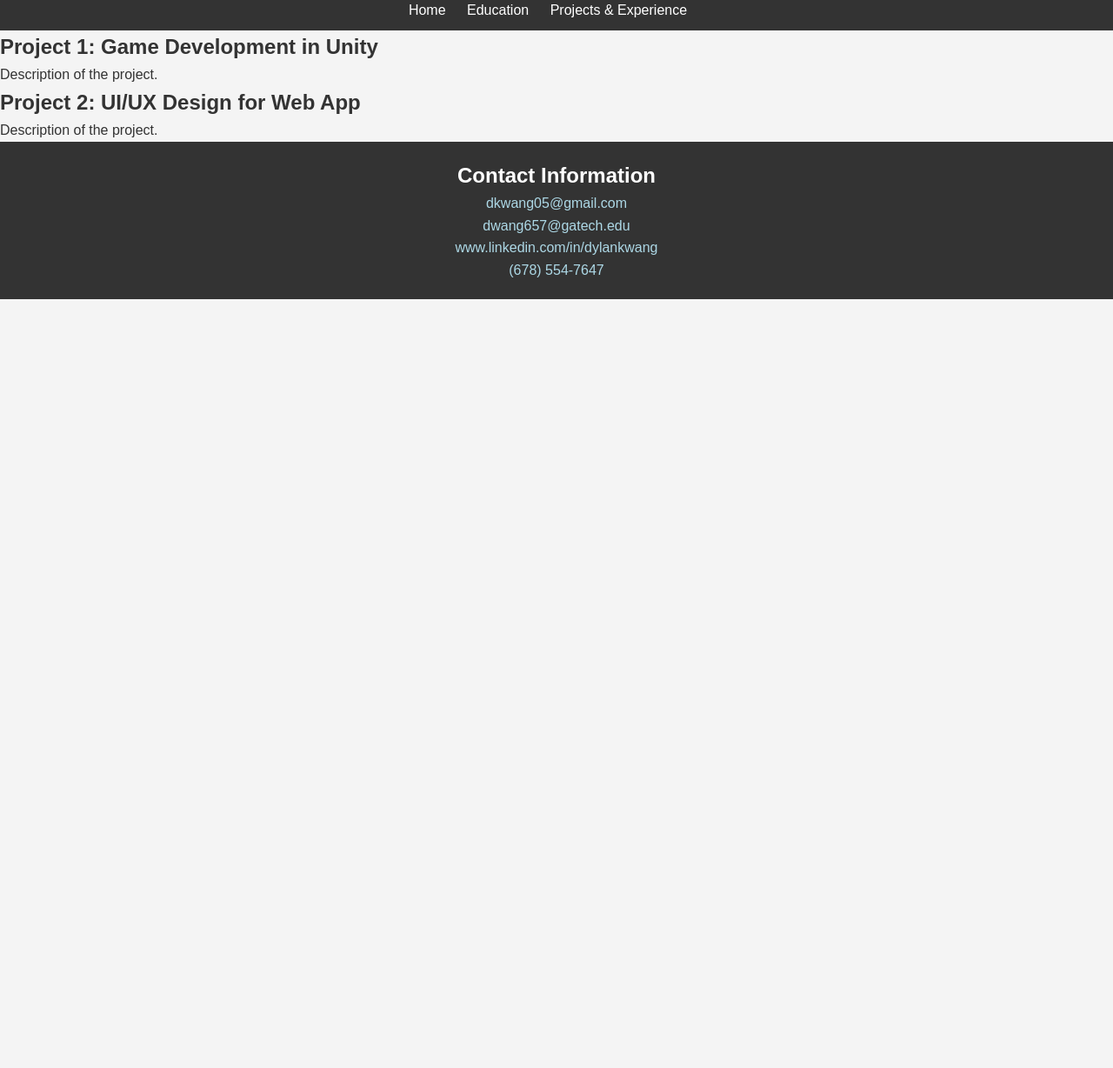
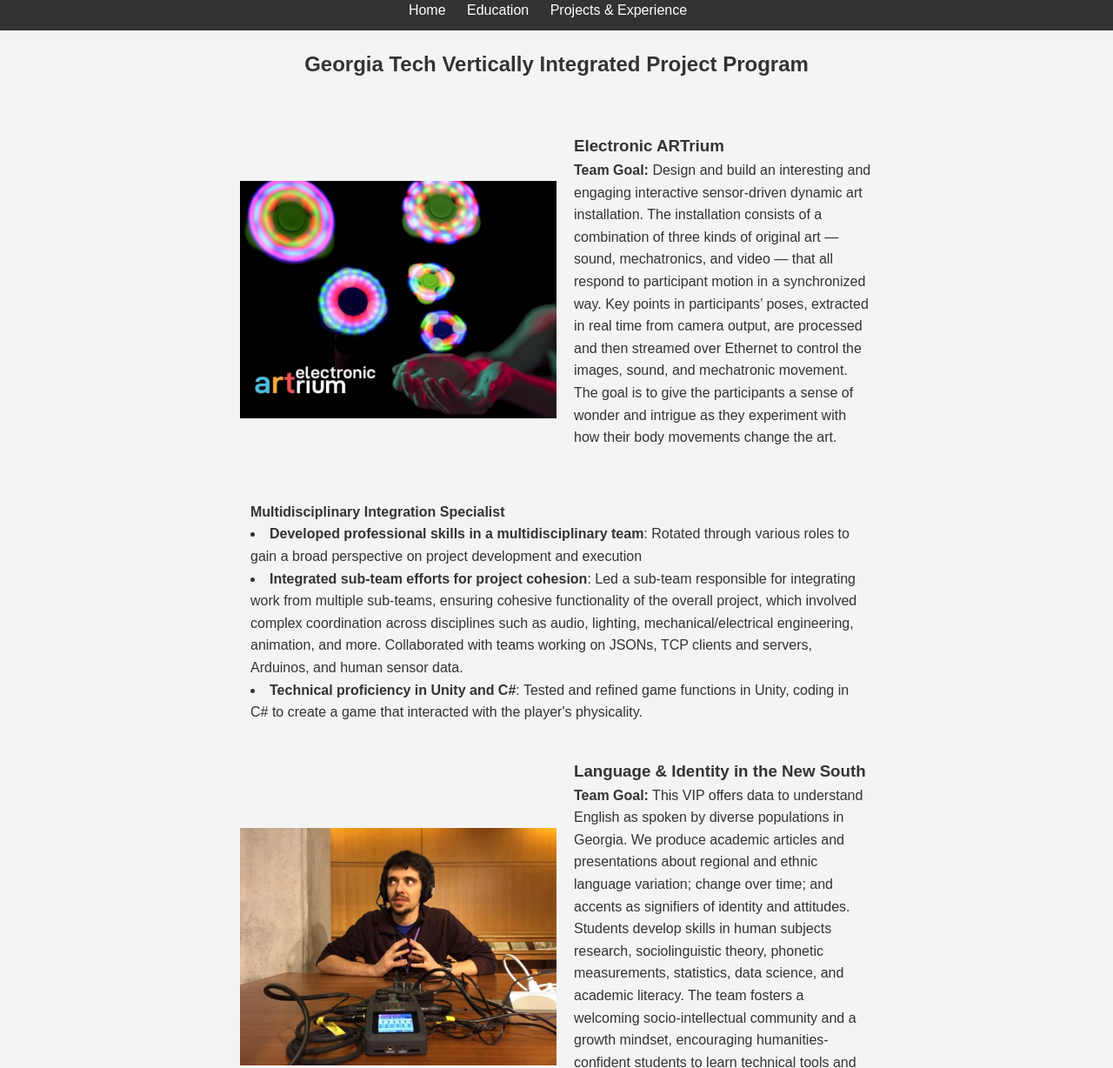
Before and after one commit to dylanwang16/dylanwang16.github.io-portfolio, a plain HTML site: page projects.html in a window 1280 px wide. Shown: the part 72-1300 px from the top of the page at 87% size. Before the commit the page ends 800 px from the top, so only its background shows below. Drawn offline with Linux system fonts and the light colour scheme.

Commit message:
Added content and formatting to projects.html

```diff
--- a/projects.html
+++ b/projects.html
@@ -19,12 +19,84 @@
         </nav>
     </header>
 
-    <section>
-        <h2>Project 1: Game Development in Unity</h2>
-        <p>Description of the project.</p>
+    <section id="projects">
+        <h2 class="projects-title">Georgia Tech Vertically Integrated Project Program</h2>
+        <div class="project-container">
+            <img src="electronic_artrium.jpg" alt="Electronic ARTrium Logo" class="vip-logo">
+            <div class="project-text">
+                <h3>Electronic ARTrium</h3>
+                <p><strong>Team Goal:</strong> Design and build an interesting and engaging interactive sensor-driven dynamic art
+                    installation. The installation consists of a combination of three kinds of original art — sound, mechatronics,
+                    and video — that all respond to participant motion in a synchronized way. Key points in participants’ poses,
+                    extracted in real time from camera output, are processed and then streamed over Ethernet to control the images,
+                    sound, and mechatronic movement. The goal is to give the participants a sense of wonder and intrigue as they
+                    experiment with how their body movements change the art.</p>
+            </div>
 
-        <h2>Project 2: UI/UX Design for Web App</h2>
-        <p>Description of the project.</p>
+        </div>
+        <div class="role">
+            <p><strong>Multidisciplinary Integration Specialist</strong></p>
+            <ul>
+                <li>
+                    <strong>Developed professional skills in a multidisciplinary team</strong>: Rotated through various roles to gain a broad
+                    perspective on project development and execution
+                </li>
+                <li>
+                    <strong>Integrated sub-team efforts for project cohesion</strong>: Led a sub-team responsible for integrating work from
+                    multiple sub-teams, ensuring cohesive functionality of the overall project, which involved complex
+                    coordination across disciplines such as audio, lighting, mechanical/electrical engineering, animation,
+                    and more. Collaborated with teams working on JSONs, TCP clients and servers, Arduinos, and human sensor
+                    data.
+                </li>
+                <li>
+                    <strong>Technical proficiency in Unity and C#</strong>: Tested and refined game functions in Unity, coding in C# to create
+                    a game that interacted with the player's physicality.
+                </li>
+            </ul>
+        </div>
+
+        <div class="project-container">
+            <img src="language.jpg" alt="Language & Identity in the New South Logo" class="vip-logo">
+            <div class="project-text">
+                <div class="project-text">
+                    <h3>Language & Identity in the New South</h3>
+                    <p><strong>Team Goal:</strong> This VIP offers data to understand English as spoken by diverse populations in
+                        Georgia.  We produce academic articles and presentations about regional and ethnic language variation; change
+                        over time; and accents as signifiers of identity and attitudes.  Students develop skills in human subjects
+                        research, sociolinguistic theory, phonetic measurements, statistics, data science, and academic literacy.
+                        The team fosters a welcoming socio-intellectual community and a growth mindset, encouraging
+                        humanities-confident students to learn technical tools and inviting computing-confident students to appreciate
+                        the social richness of language data.
+                    </p>
+                </div>
+            </div>
+        </div>
+        <div class="role">
+            <p><strong>Student Researcher</strong></p>
+            <ul>
+                <li>
+                    <strong>Conducted comprehensive research</strong>: Involved in all stages of the research process, including
+                    gathering and analyzing linguistic data, literature review, and synthesis, formulating research questions, and
+                    presenting findings
+                </li>
+                <li>
+                    <strong>Developed technical and analytical skills</strong>: Gained expertise in human subjects research, data
+                    management, phonetic analysis, and statistical analysis
+                </li>
+                <li>
+                    <strong>Enhanced academic practices</strong>: Strengthened skills in academic writing, presenting research
+                    results, and collaboration in a team setting
+                </li>
+                <li>
+                    <strong>Led self-directed projects</strong>: Designed and executed a group project, enhancing project management
+                    and problem-solving skills
+                </li>
+                <li>
+                    <strong>Contributed to a socio-intellectual community</strong>: Actively engaged in a collaborative environment,
+                    fostering innovation and interdisciplinary learning
+                </li>
+            </ul>
+        </div>
     </section>
 
     <footer>
--- a/styles.css
+++ b/styles.css
@@ -104,6 +104,43 @@ nav ul li a:hover {
     height: auto; /* Maintain aspect ratio */
 }
 
+.project-container {
+    display: flex; /* Use flexbox for horizontal alignment */
+    align-items: center; /* Vertically center the items */
+    justify-content: center;
+    max-width: 100%;
+    padding: 20px; /* Add padding for space around content */
+    margin: 20px 20%;
+}
+
+.vip-logo {
+    width: 50%; /* Set the width of the VIP logo image */
+    height: auto; /* Maintain aspect ratio */
+    margin-right: 20px; /* Space between image and text */
+}
+
+.project-text {
+    max-width: 800px; /* Optional: limit the text width for readability */
+}
+
+.project-text p {
+    padding-bottom: 20px;
+}
+
+.projects-title {
+    text-align: center;
+    padding: 20px;
+}
+
+#projects ul {
+    list-style-position: inside;
+}
+
+.role {
+    max-width: 55%;
+    margin: 20px auto;
+}
+
 
 footer {
     background-color: #333;
```
Also changed, not shown: electronic_artrium.jpg (added), language.jpg (added).
